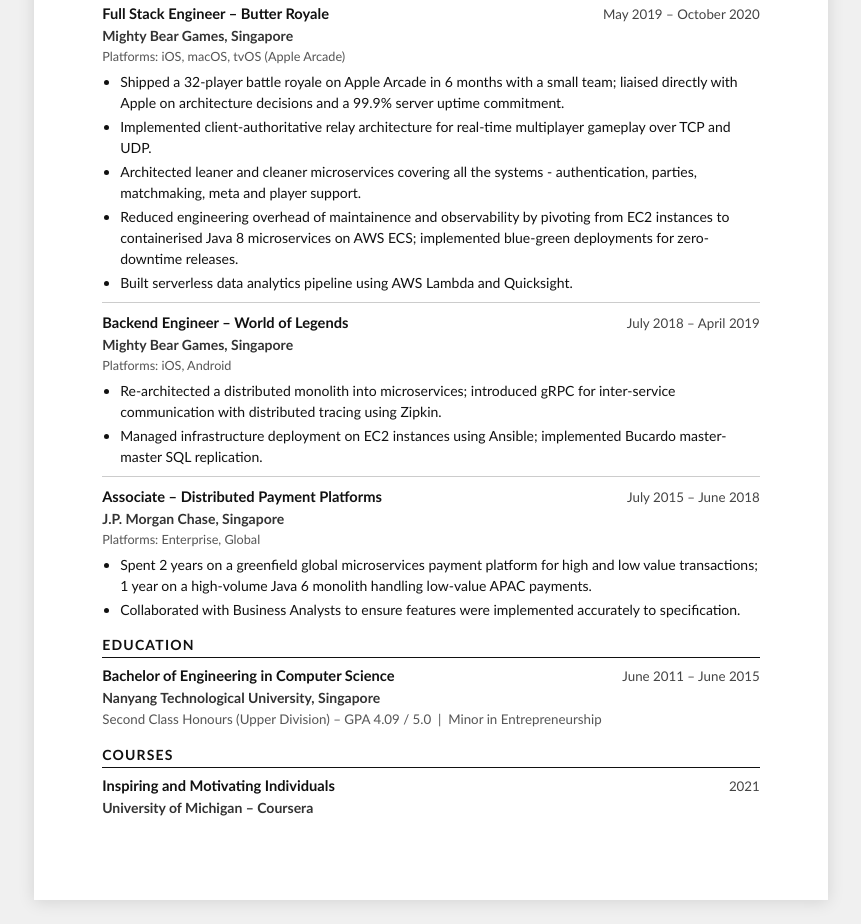
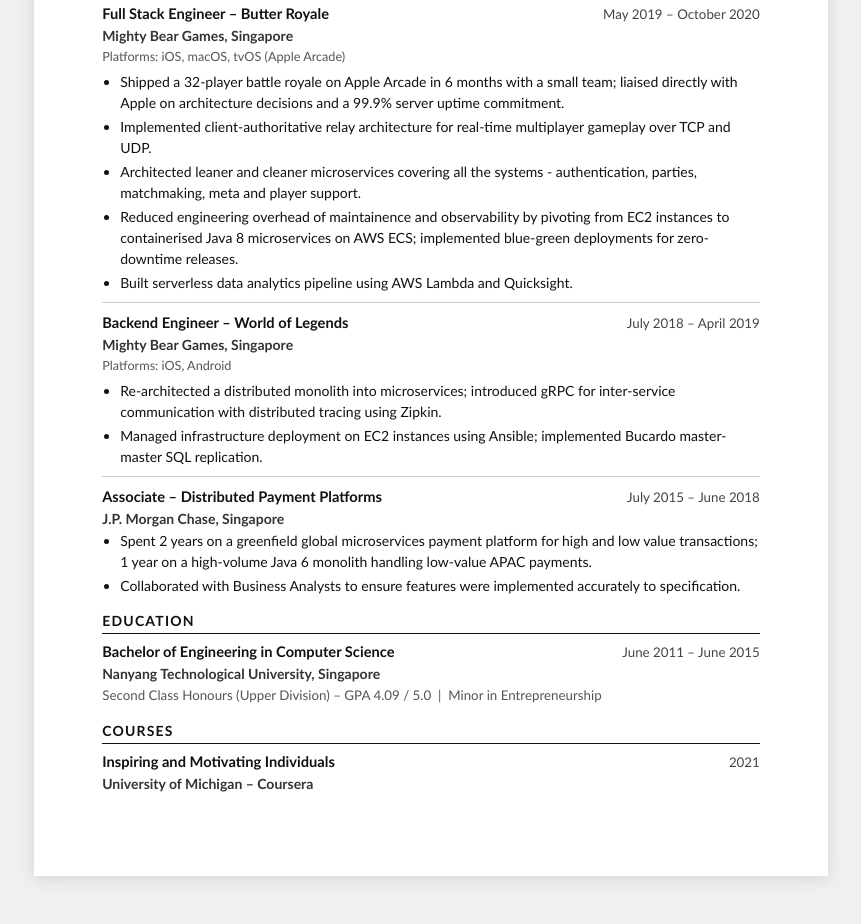
Before and after one commit to shubham93g/resume, a plain HTML site: page index.html in a window 1280 px wide. Shown: the part 1858-2782 px from the top of the page, without its empty margins (209-1070 px from the left). After the commit the page ends 2758 px from the top, so only its background shows below. Drawn offline with Linux system fonts and the light colour scheme.

Commit message:
Remove platforms from JPM

```diff
--- a/index.html
+++ b/index.html
@@ -138,7 +138,6 @@
     <div class="job">
       <div class="job-title-line"><div class="job-title">Associate – Distributed Payment Platforms</div><div class="job-date">July 2015 – June 2018</div></div>
       <div class="job-company">J.P. Morgan Chase, Singapore</div>
-      <div class="job-meta">Platforms: Enterprise, Global</div>
       <ul class="bullets">
         <li>Spent 2 years on a greenfield global microservices payment platform for high and low value transactions; 1 year on a high-volume Java 6 monolith handling low-value APAC payments.</li>
         <li>Collaborated with Business Analysts to ensure features were implemented accurately to specification.</li>
```
